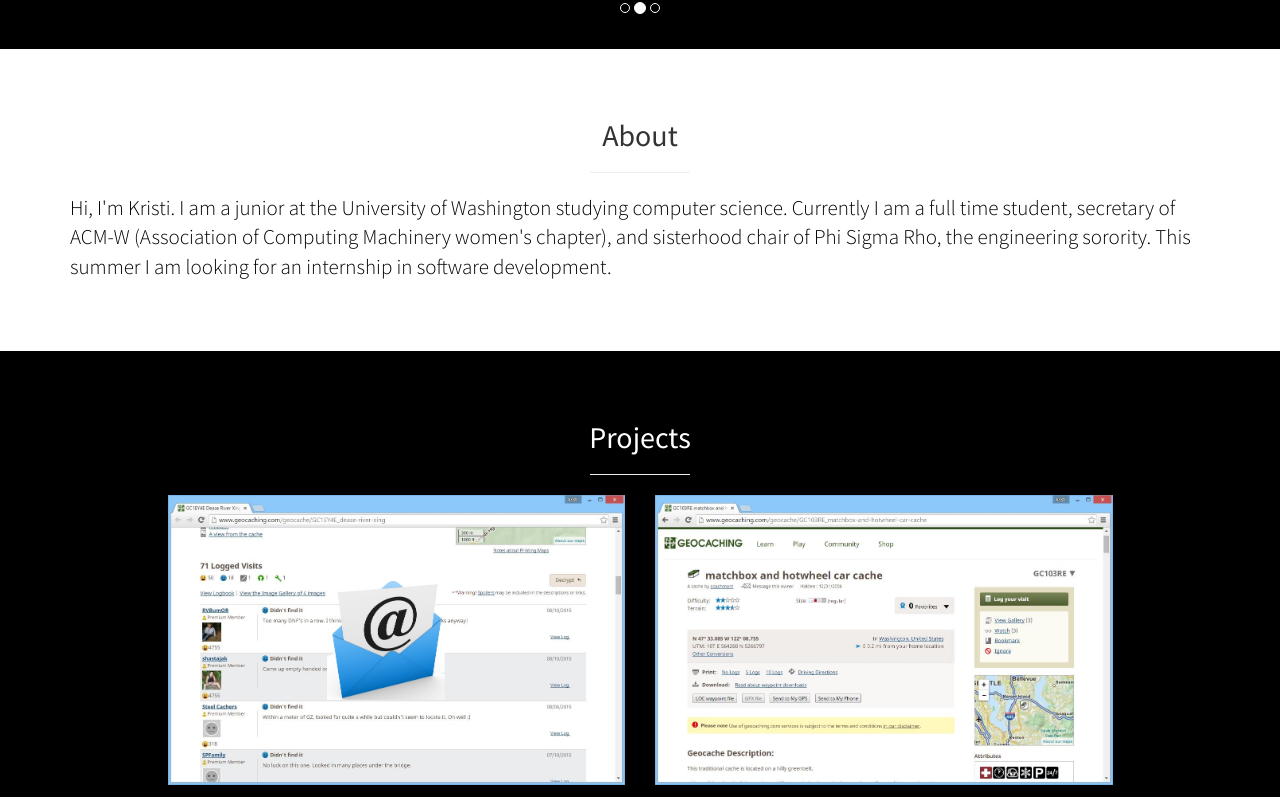
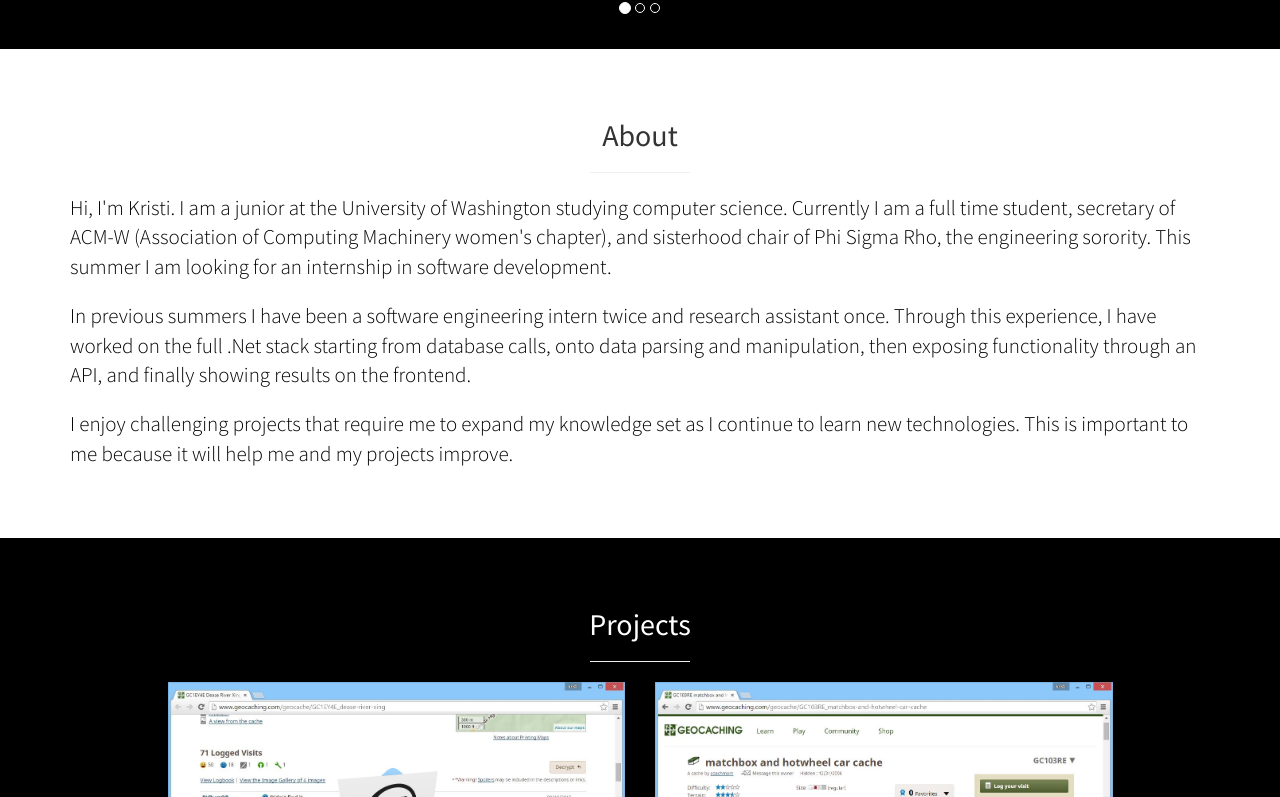
Before and after one commit to kristiyg/kristiyg.github.io, a plain HTML site: page index.html in a window 1280 px wide. Shown: the part 751-1548 px from the top of the page. Drawn offline with Linux system fonts and the light colour scheme.

Commit message:
added to about, change carousel speed

```diff
--- a/index.html
+++ b/index.html
@@ -81,6 +81,8 @@
 						<h2>About</h2>
 						<hr class="small">
 						<p class="lead">Hi, I'm Kristi. I am a junior at the University of Washington studying computer science. Currently I am a full time student, secretary of ACM-W (Association of Computing Machinery women's chapter), and sisterhood chair of Phi Sigma Rho, the engineering sorority. This summer I am looking for an internship in software development.</p>
+						<p class="lead">In previous summers I have been a software engineering intern twice and research assistant once. Through this experience, I have worked on the full .Net stack starting from database calls, onto data parsing and manipulation, then exposing functionality through an API, and finally showing results on the frontend.</p>
+						<p class="lead">I enjoy challenging projects that require me to expand my knowledge set as I continue to learn new technologies. This is important to me because it will help me and my projects improve.</p>
 					</div>
 				</div>
 			</div>
@@ -330,7 +332,7 @@
 		});
 
 		$('.carousel').carousel({
-			interval: 5000 //changes the speed
+			interval: 7000 //changes the speed
 		})
 		</script>
 	</body>
```
